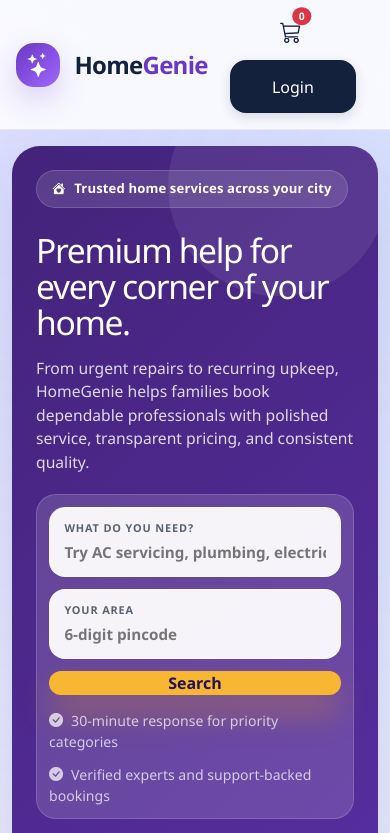
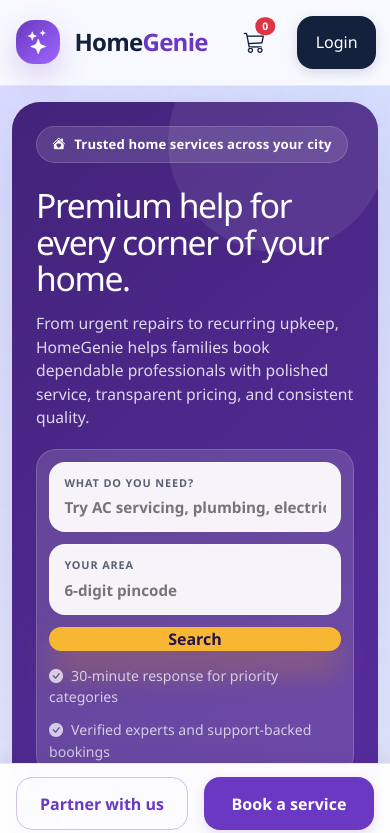
Before and after one commit to hariprasaddasnadas/home-genie, a React (Create React App) app: page / in a window 390 px wide. Shown: the top 833 px of the page. Built offline with nearby package versions, Linux system fonts and the light colour scheme.

Commit message:
Redeisigned Navbar

```diff
--- a/src/Mycomponents/Header.js
+++ b/src/Mycomponents/Header.js
@@ -20,7 +20,8 @@ export default function Header({ cartCount = 0 }) {
   };
 
   return (
-    <header className="hg-header sticky-top">
+    <>
+      <header className="hg-header sticky-top">
       <div className="container py-3">
         <div className="header-shell">
           <Link className="brand-lockup text-decoration-none" to="/">
@@ -91,5 +92,16 @@ export default function Header({ cartCount = 0 }) {
         </div>
       </div>
     </header>
+
+      {/* Mobile Sticky Bottom Bar */}
+      <div className="mobile-bottom-actions d-md-none">
+        <Link to="/partner" className="partner nav-link-custom text-decoration-none">
+          Partner with us
+        </Link>
+        <span className="book nav-link-custom text-decoration-none" style={{ cursor: 'pointer' }} onClick={handleBookServiceClick}>
+          Book a service
+        </span>
+      </div>
+    </>
   );
 }
--- a/src/Mycomponents/navbar.css
+++ b/src/Mycomponents/navbar.css
@@ -140,3 +140,43 @@
   transform: translateY(-2px);
   box-shadow: 0 8px 20px rgba(20, 33, 61, 0.3);
 }
+
+@media (max-width: 767px) {
+  body {
+    padding-bottom: 5rem;
+  }
+
+  .header-actions {
+    margin-left: auto;
+    display: flex !important;
+    flex-direction: row !important;
+    align-items: center !important;
+    flex-wrap: nowrap !important;
+  }
+
+  .mobile-bottom-actions {
+    position: fixed;
+    bottom: 0;
+    left: 0;
+    right: 0;
+    width: 100%;
+    background: rgba(255, 255, 255, 0.98);
+    backdrop-filter: blur(10px);
+    border-top: 1px solid rgba(67, 35, 122, 0.08);
+    padding: 0.85rem 1rem;
+    padding-bottom: calc(0.85rem + env(safe-area-inset-bottom));
+    box-shadow: 0 -4px 20px rgba(0, 0, 0, 0.06);
+    z-index: 1050;
+    display: flex;
+    justify-content: space-between;
+    gap: 1rem;
+  }
+
+  .mobile-bottom-actions > * {
+    flex: 1;
+    display: flex;
+    justify-content: center;
+    align-items: center;
+    text-align: center;
+  }
+}
```
